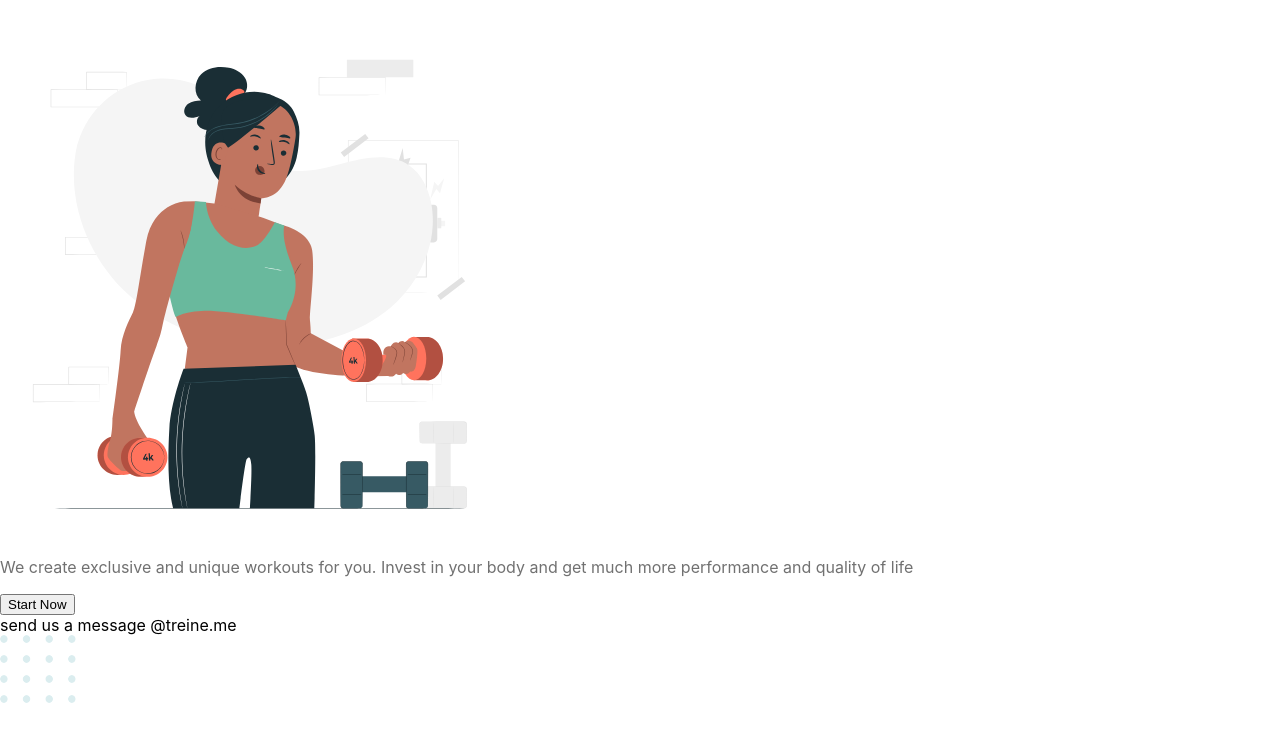
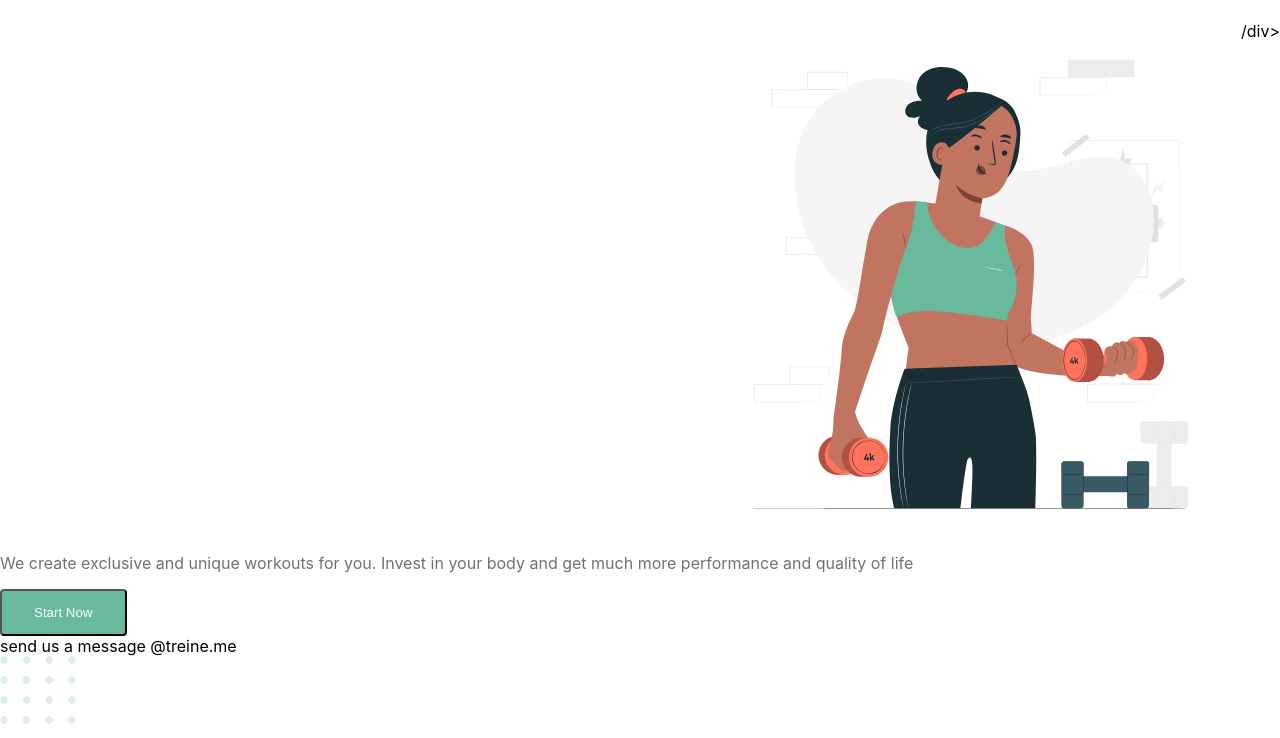
Before and after one commit to DElMArMAr/Examen-1, a website: page index.html in a window 1280 px wide. Shown: the part 265-1003 px from the top of the page. Before the commit the page ends 982 px from the top, so only its background shows below. Drawn offline with Linux system fonts and the light colour scheme.

Commit message:
styles add boton img mujer

```diff
--- a/index.html
+++ b/index.html
@@ -30,8 +30,9 @@
 
         <h1>WORKOUTS MADE EXCLUSIVE FOR YOU!</h1>
 
-        <img src="./public/assets/svg/fitness-jump.svg" alt="Mujer y pesas">
-
+            <div class="divIMAGEN">
+            <img  class="mujerIMG"   src="./public/assets/svg/fitness-jump.svg" alt="Mujer y pesas">
+            /div>
         </div>
 
         <!--Contenido-->
@@ -44,9 +45,9 @@
         </div>
         <!--Boton-->
 
-    <div class="boton">
+        <div class="">
 
-        <button>Start Now</button>
+            <button class="boton">Start Now</button>
 
         </div>
 
--- a/sass/partials/_general.scss
+++ b/sass/partials/_general.scss
@@ -52,7 +52,7 @@ img {
 }
 
 // BUTTON
-.btn {
+.botton{
     padding: 14px 32px;
     border-radius: 4px;
     background-color: $verde;
```
Also changed, not shown: public/css/styles.css. Lines whose indentation alone changed are shown as unchanged.
